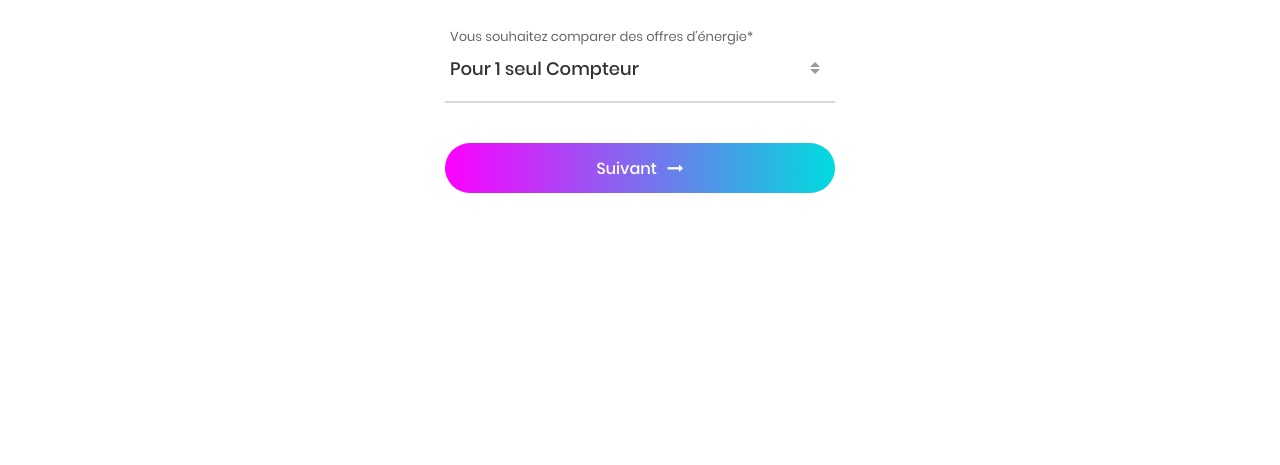
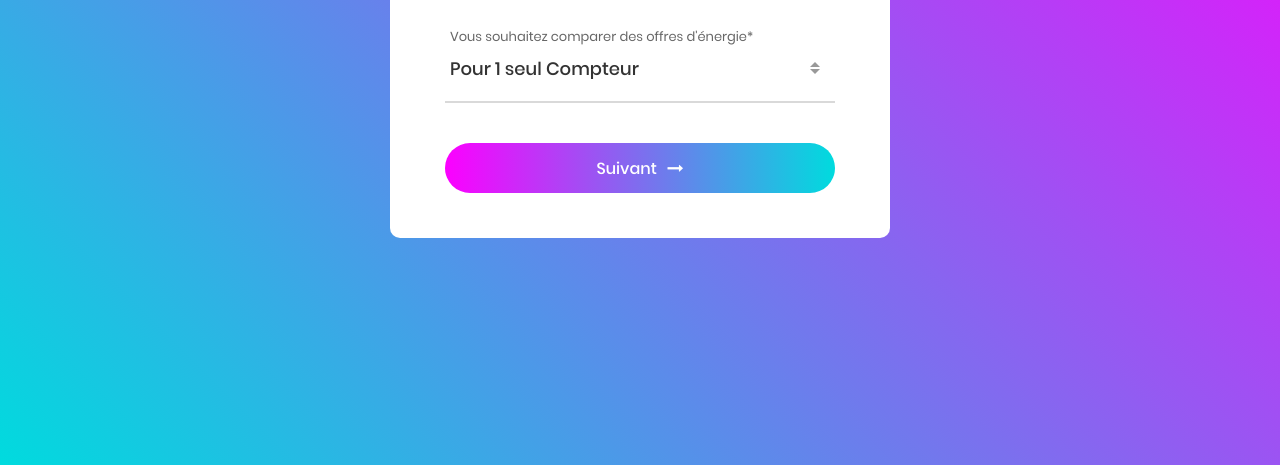
Before and after one commit to Abdel57Grota/Forms, a plain HTML site: page index.html in a window 1280 px wide. Shown: the part 335-800 px from the top of the page. Drawn offline with Linux system fonts and the light colour scheme.

Commit message:
Update main.css

```diff
--- a/css/main.css
+++ b/css/main.css
@@ -161,7 +161,7 @@ iframe {
   background: -webkit-linear-gradient(45deg, #00dbde, #fc00ff);
   background: -o-linear-gradient(45deg, #00dbde, #fc00ff);
   background: -moz-linear-gradient(45deg, #00dbde, #fc00ff);
-  background: linear-gradient(45deg, #ffffff, #ffffff);
+  background: linear-gradient(45deg, #00dbde, #fc00ff);
 
 }
 
```
